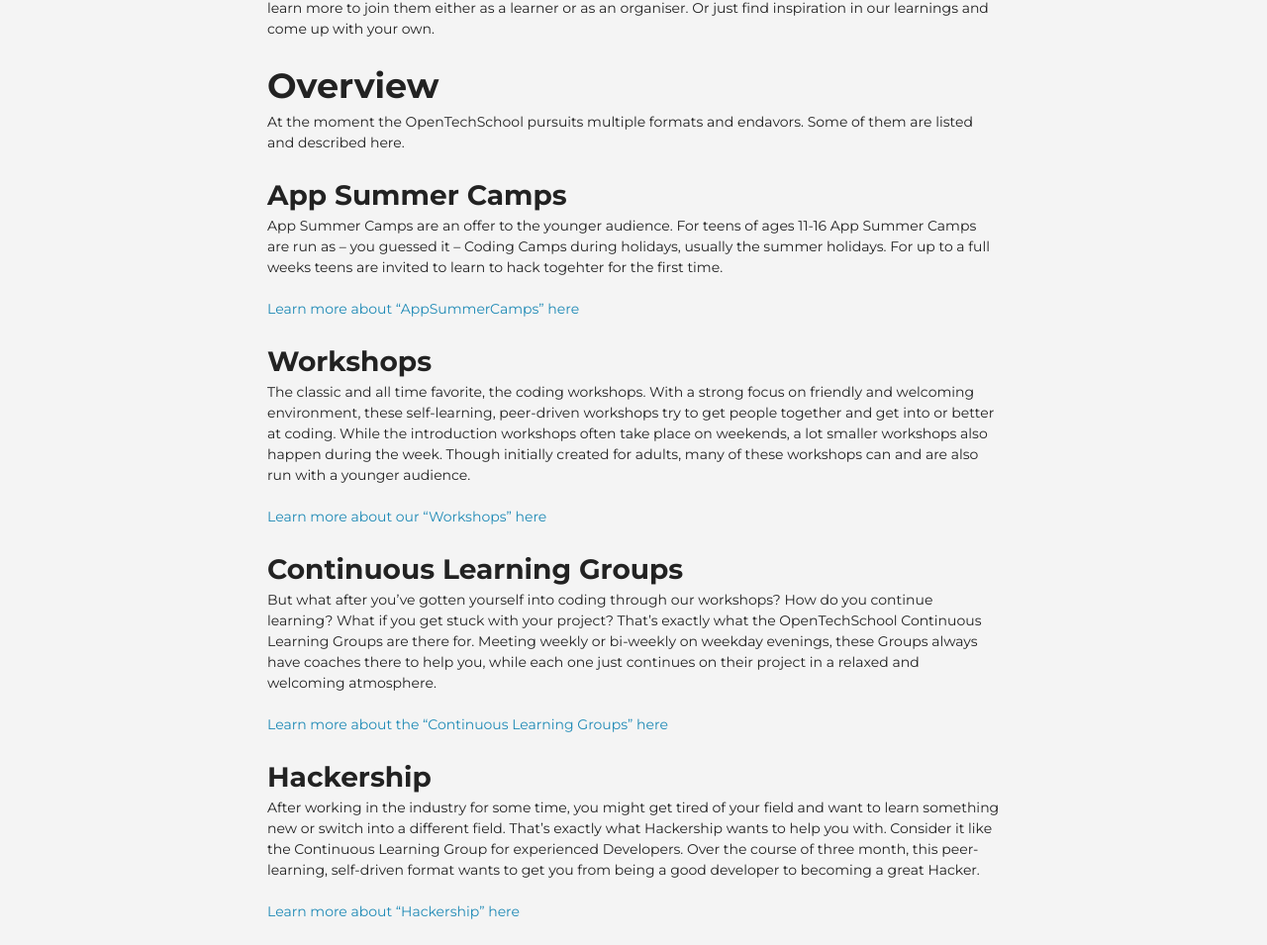
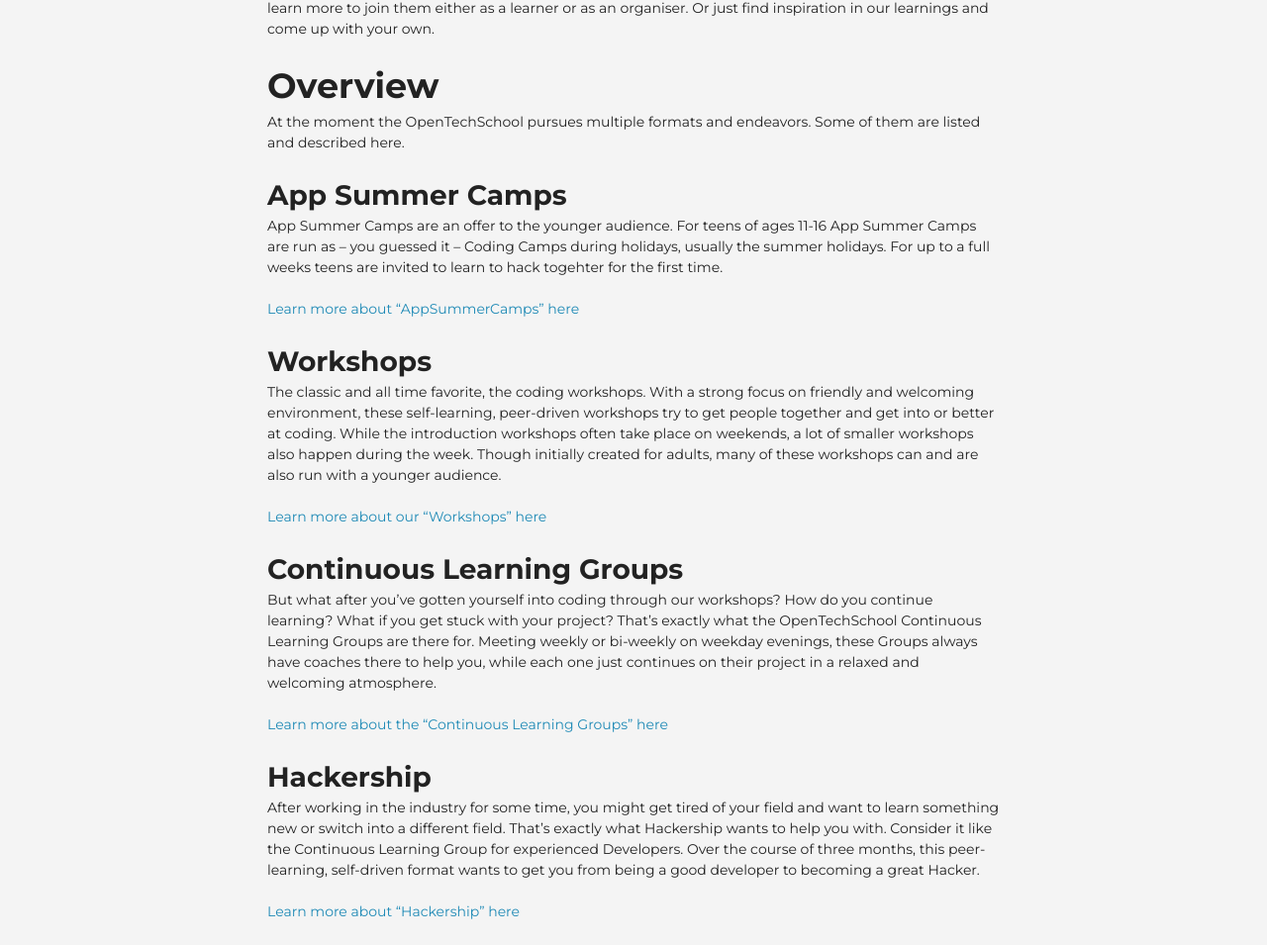
Before and after one commit to OpenTechSchool/www.opentechschool.org, a Jekyll site: the page built from projects/index.md, in a window 1280 px wide and 1400 px high. Shown: the part 397-1352 px from the top of the window at 99% size. Built offline with Jekyll 4.4.1, drawn with Linux system fonts in a browser that asks for light colours; nearby versions of some CDN libraries.

Commit message:
Fix a few typos

```diff
--- a/projects/index.md
+++ b/projects/index.md
@@ -7,7 +7,7 @@
 
 # Overview
 
-At the moment the OpenTechSchool pursuits multiple formats and endavors. Some of them are listed and described here.
+At the moment the OpenTechSchool pursues multiple formats and endeavors. Some of them are listed and described here.
 
 
 ## App Summer Camps
@@ -18,7 +18,7 @@
 
 ## Workshops
 
-The classic and all time favorite, the coding workshops. With a strong focus on friendly and welcoming environment, these self-learning, peer-driven workshops try to get people together and get into or better at coding. While the introduction workshops often take place on weekends, a lot smaller workshops also happen during the week. Though initially created for adults, many of these workshops can and are also run with a younger audience.
+The classic and all time favorite, the coding workshops. With a strong focus on friendly and welcoming environment, these self-learning, peer-driven workshops try to get people together and get into or better at coding. While the introduction workshops often take place on weekends, a lot of smaller workshops also happen during the week. Though initially created for adults, many of these workshops can and are also run with a younger audience.
 
 [Learn more about our "Workshops" here](/projects/workshops/)
 
@@ -30,7 +30,7 @@
 
 ## Hackership
 
-After working in the industry for some time, you might get tired of your field and want to learn something new or switch into a different field. That's exactly what Hackership wants to help you with. Consider it like the Continuous Learning Group for experienced Developers. Over the course of three month, this peer-learning, self-driven format wants to get you from being a good developer to becoming a great Hacker.
+After working in the industry for some time, you might get tired of your field and want to learn something new or switch into a different field. That's exactly what Hackership wants to help you with. Consider it like the Continuous Learning Group for experienced Developers. Over the course of three months, this peer-learning, self-driven format wants to get you from being a good developer to becoming a great Hacker.
 
 [Learn more about "Hackership" here](/projects/hackership/)
 
```
